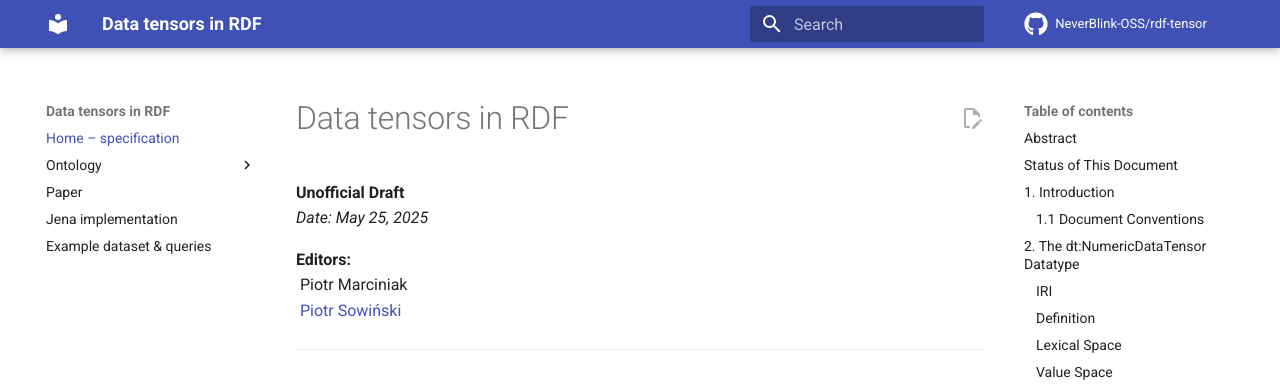
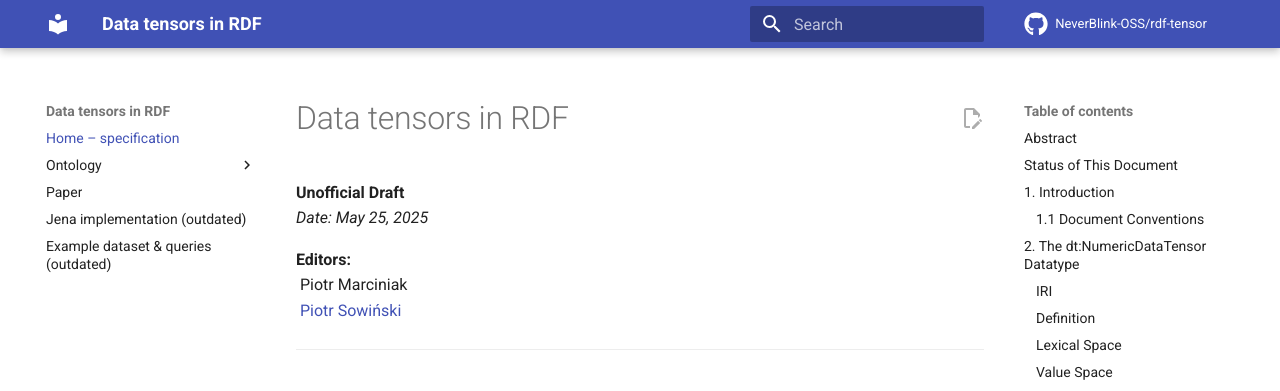
Before and after one commit to NeverBlink-OSS/rdf-tensor, an MkDocs documentation site: the page built from docs/index.md, in a window 1280 px wide. Shown: the top 391 px of the page. Built offline with MkDocs 1.6.1 and Material for MkDocs 9.7.7, drawn with Linux system fonts in a browser that asks for light colours; comment, search, counter and statistics services are not loaded.

```diff
--- a/mkdocs.yml
+++ b/mkdocs.yml
@@ -53,5 +53,5 @@
     - SPARQL functions: 'ontology/functions.md'
     - SPARQL aggregates: 'ontology/aggregates.md'
   - Paper: 'https://doi.org/10.1007/978-3-031-99554-5_12'
-  - Jena implementation: 'https://github.com/RDF-tensor/jena-datatensor/tree/main/jena-datatensor'
-  - Example dataset & queries: 'https://github.com/RDF-tensor/jena-datatensor/tree/main/example_dataset_and_queries'
+  - Jena implementation (outdated): 'https://github.com/RDF-tensor/jena-datatensor/tree/main/jena-datatensor'
+  - Example dataset & queries (outdated): 'https://github.com/RDF-tensor/jena-datatensor/tree/main/example_dataset_and_queries'
```
